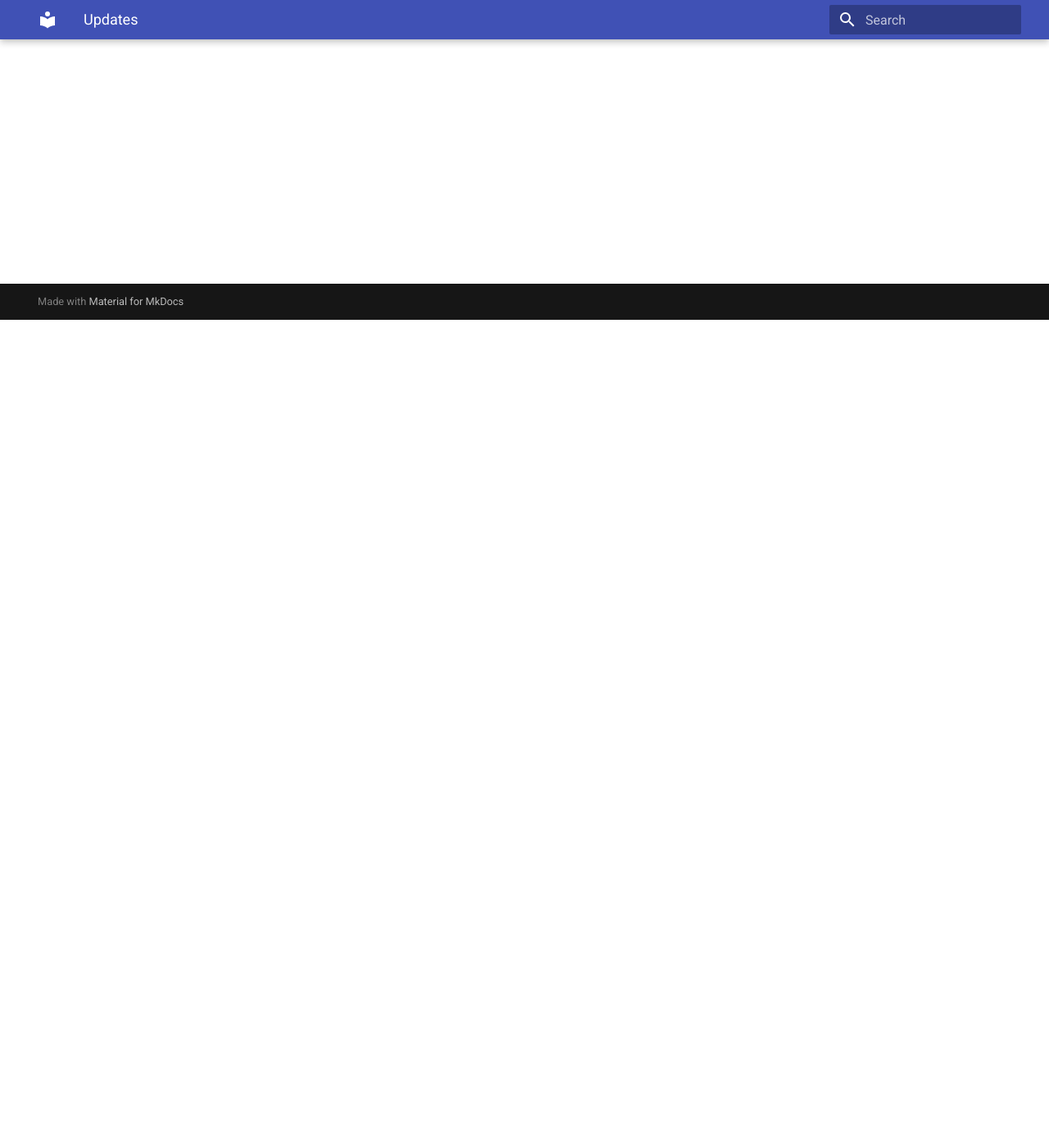
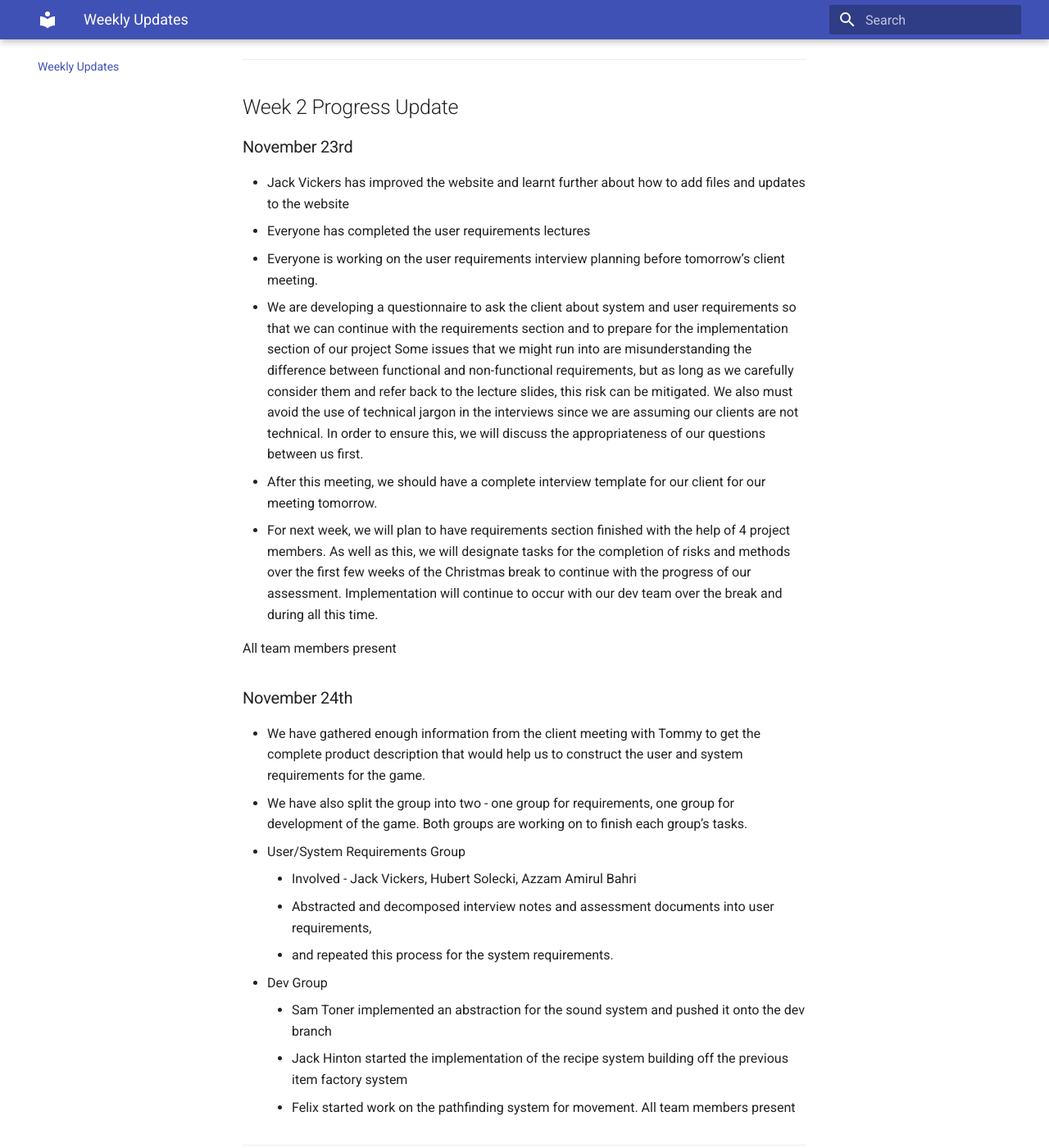
Before and after one commit to Palindromae/BlackCatStudios, an MkDocs documentation site: the page built from docs/updates.md, in a window 1280 px wide and 1400 px high, scrolled down 1010 px. Shown: the whole window at 82% size. Built offline with MkDocs 1.6.1 and Material for MkDocs 9.7.7, drawn with Linux system fonts in a browser that asks for light colours; some of the changed text lies outside the part shown.

Commit message:
Updated and formated the weekly updates page and added a test image

```diff
--- a/docs/updates.md
+++ b/docs/updates.md
@@ -1,20 +1,60 @@
 <h1>Weekly Team Updates</h1>
-<h2>Week 2 Progress Update</h2>
-<p>November 16th - Set up github and downloaded intelj
-Discussed future plans and some rules around github organisation
-Sam Toner Online
-Felix Seanor Jack Vickers Jack Hinton Hubert Solecki In person
-Azzam Amirul Bahri not present</p>
+[Minutes document taken during each team meeting](https://docs.google.com/document/d/1-fNPw1bFiddjl8PYH25lhTg7uXPfRQhSadfCDcuAGOo/edit)
 
 
-<p>November 17th -
-Discuss GitHubPages and decide on who is going to be in charge of the website
-Decided for everyone to watch the requirements lectures before a meeting on the 23rd November to plan for our client meeting and discuss the questions we will ask
-Discuss a plan for the coming weeks to ensure we are on schedule
--	requirements
--	Risks
--	Methods
-Discuss and finalise team structure
-Present Sam Toner, Felix Seanor, Jack Vickers, Jack Hinton, Hubert Solecki, Azzam Amirul Bahri</p>
+<hr>
+<h2>Week 1 Progress Update</h2>
+<h3>November 16th</h3>
+* Set up github and downloaded intelj
+* Discussed future plans and some rules around github organisation
+Members Present:
+* Sam Toner (Online)
+* Felix Seanor
+* Jack Vickers
+* Hubert Solecki
+* Jack Hinton
 
-TestLink[Minutes](https://docs.google.com/document/d/1-fNPw1bFiddjl8PYH25lhTg7uXPfRQhSadfCDcuAGOo/edit)
+Azzam Amirul Bahri not present
+
+<h3>November 17th,</h3>
+
+* Discuss GitHubPages and decide on who is going to be in charge of the website
+* Decided for everyone to watch the requirements lectures before a meeting on the 23rd November to plan for our client meeting and discuss the questions we will ask
+* Discuss a plan for the coming weeks to ensure we are on schedule:
+	- Requirements
+	- Risks
+	- Methods
+* Discuss and finalise team structure
+
+All team members present
+<hr>
+
+
+<h2>Week 2 Progress Update </h2>
+<h3>November 23rd</h3>
+* Jack Vickers has improved the website and learnt further about how to add files and updates to the website
+* Everyone has completed the user requirements lectures
+* Everyone is working on the user requirements interview planning before tomorrow’s client meeting.
+* We are developing a questionnaire to ask the client about system and user requirements so that we can continue with the requirements section and to prepare for the implementation section of our project
+Some issues that we might run into are misunderstanding the difference between functional and non-functional requirements,
+but as long as we carefully consider them and refer back to the lecture slides, this risk can be mitigated.
+We also must avoid the use of technical jargon in the interviews since we are assuming our clients are not technical.
+In order to ensure this, we will discuss the appropriateness of our questions between us first.
+* After this meeting, we should have a complete interview template for our client for our meeting tomorrow.
+* For next week, we will plan to have requirements section finished with the help of 4 project members. As well as this, we will designate tasks for the completion of risks and methods over the first few weeks of the Christmas break to continue with the progress of our assessment. Implementation will continue to occur with our dev team over the break and during all this time.
+
+All team members present
+
+<h3>November 24th</h3>
+* We have gathered enough information from the client meeting with Tommy to get the complete product description that would help us to construct the user and system requirements for the game.
+* We have also split the group into two - one group for requirements, one group for development of the game. Both groups are working on to finish each group’s tasks.
+* User/System Requirements Group
+	- Involved - Jack Vickers, Hubert Solecki, Azzam Amirul Bahri
+	- Abstracted and decomposed interview notes and assessment documents into user requirements,
+	- and repeated this process for the system requirements.
+* Dev Group
+	- Sam Toner implemented an abstraction for the sound system and pushed it onto the dev branch
+	- Jack Hinton started the implementation of the recipe system building off the previous item factory system
+	- Felix started work on the pathfinding system for movement.
+All team members present
+<hr>
--- a/mkdocs.yml
+++ b/mkdocs.yml
@@ -5,3 +5,12 @@
         scheme: default
     features:
         - navigation.tabs
+nav:
+    - Home: index.md
+    - Weekly Updates: updates.md
+markdown_extensions:
+    - def_list
+    - pymdownx.tasklist:
+        custom_checkbox: true
+    - attr_list
+    - md_in_html
```
Also changed, not shown: docs/index.md (+2 -0 lines), docs/img/blackCat.png (added), site/404.html, site/img/blackCat.png (added), site/index.html, site/search/search_index.json, site/sitemap.xml, site/updates/index.html, 1 other file.
